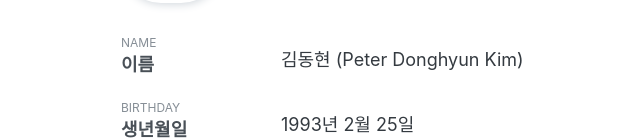
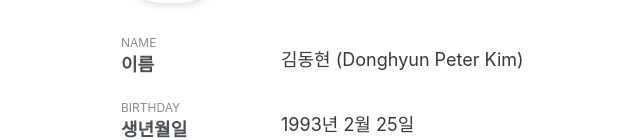
Before and after one commit to peterkimzz/resume, a Nuxt app: page / in a window 1280 px wide. Shown: the part 465-605 px from the top of the page, without its empty margins (139-779 px from the left). Built offline with nearby package versions, Linux system fonts and the light colour scheme.

Commit message:
영문 이름표기 변경

```diff
--- a/components/groups/Profile/index.vue
+++ b/components/groups/Profile/index.vue
@@ -9,7 +9,7 @@
       <vue-definition
         sub-title="name"
         title="이름"
-        font-size="small">김동현 (Peter Donghyun Kim)</vue-definition>
+        font-size="small">김동현 (Donghyun Peter Kim)</vue-definition>
       <vue-definition
         sub-title="Birthday"
         title="생년월일">1993년 2월 25일</vue-definition>
```
